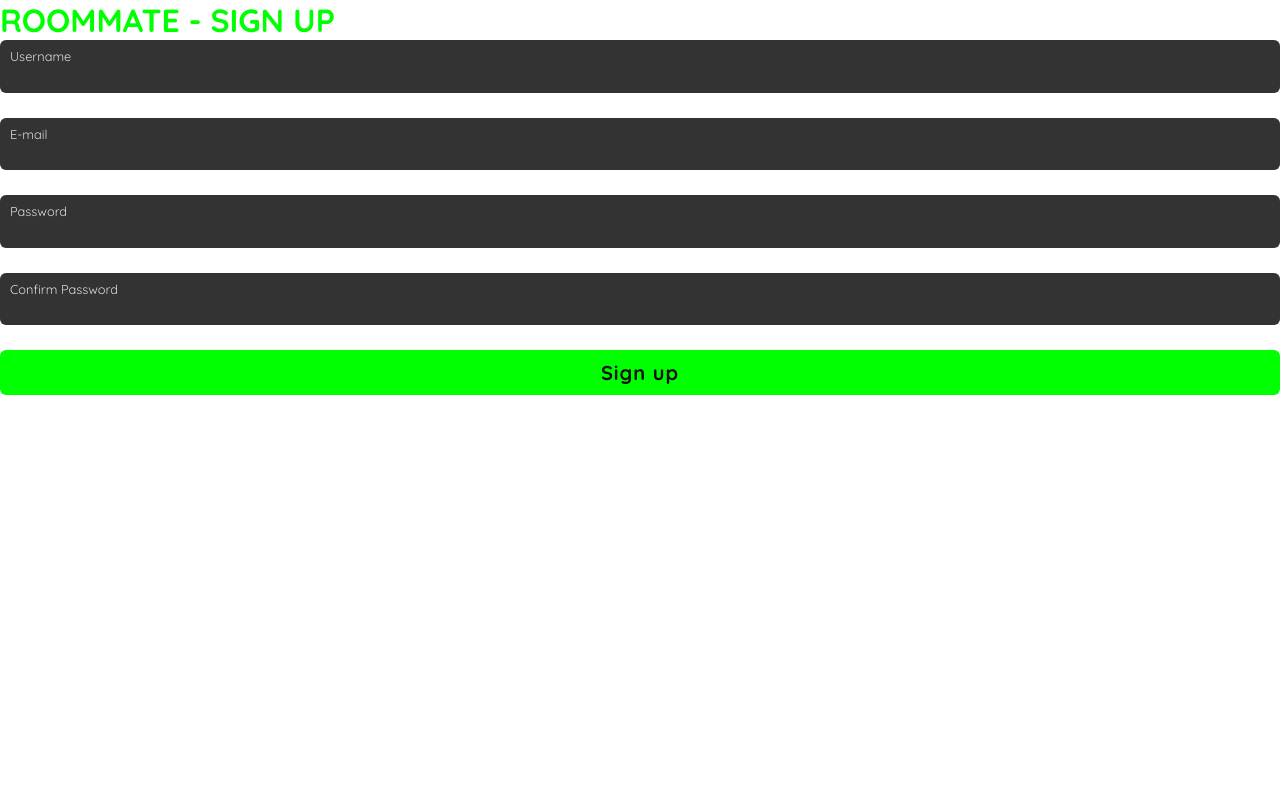
After one commit to fitumi0/RoomMate, a Flask app: template video_service/src/templates/signup.html in a window 1280 px wide. The commit adds this page. Run offline with Flask 3, Linux system fonts and the light colour scheme; the template is opened without the code that fills it, so the values that code supplies are empty; parts of the project's set-up code (start-up, migrations or seed data) failed here and were passed over.

Commit message:
+ login signup pages

```diff
--- /dev/null
+++ b/video_service/src/templates/signup.html
@@ -0,0 +1,54 @@
+<!DOCTYPE html>
+<html lang="en">
+    <head>
+        <meta charset="UTF-8" />
+        <meta name="viewport" content="width=device-width, initial-scale=1.0" />
+        <link rel="stylesheet" href="../static/styles/style.css" />
+        <title>RoomMate - Sign-up</title>
+    </head>
+    <body>
+        <form class="form-section" method="POST" action="/sign-up">
+            <div class="form-container">
+                <div class="content">
+                    <h2 class="form-header">RoomMate - Sign Up</h2>
+                    {% with messages =
+                    get_flashed_messages(with_categories=true) %} {% if
+                    messages%} {% for category, message in messages %}
+                    <div class="notification {{category}}">{{ message }}</div>
+                    {% endfor %} {% endif %} {% endwith %}
+                    <div class="form">
+                        <div class="input-box">
+                            <input type="text" id="username" name="username" />
+                            <i>Username</i>
+                        </div>
+                        <div class="input-box">
+                            <input type="email" id="email" name="email" />
+                            <i>E-mail</i>
+                        </div>
+                        <div class="input-box">
+                            <input
+                                type="password"
+                                id="password"
+                                name="password" />
+                            <i>Password</i>
+                        </div>
+                        <div class="input-box">
+                            <input
+                                type="password"
+                                id="password-confirmation"
+                                name="password-confirmation" />
+                            <i>Confirm Password</i>
+                        </div>
+                        <div class="input-box">
+                            <input
+                                type="submit"
+                                value="Sign up"
+                                onclick="validateForm()" />
+                        </div>
+                    </div>
+                </div>
+            </div>
+        </form>
+    </body>
+    <script src="../static/scripts/signup.js"></script>
+</html>
```
Also changed, not shown: video_service/src/templates/login.html (+13 -6 lines).
